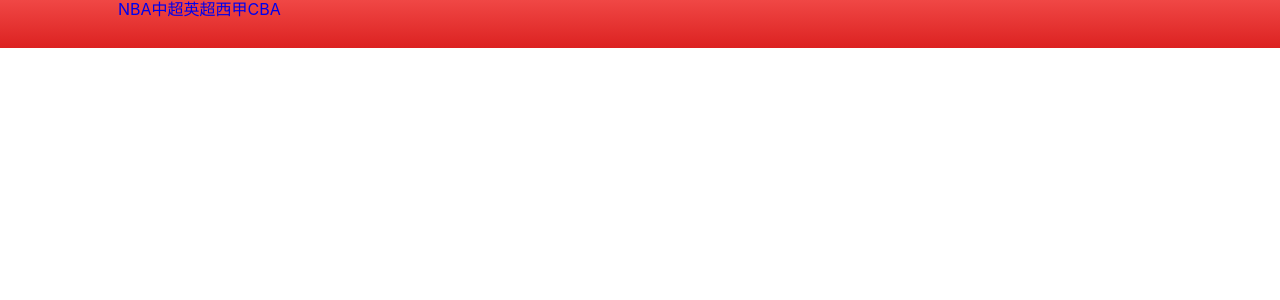
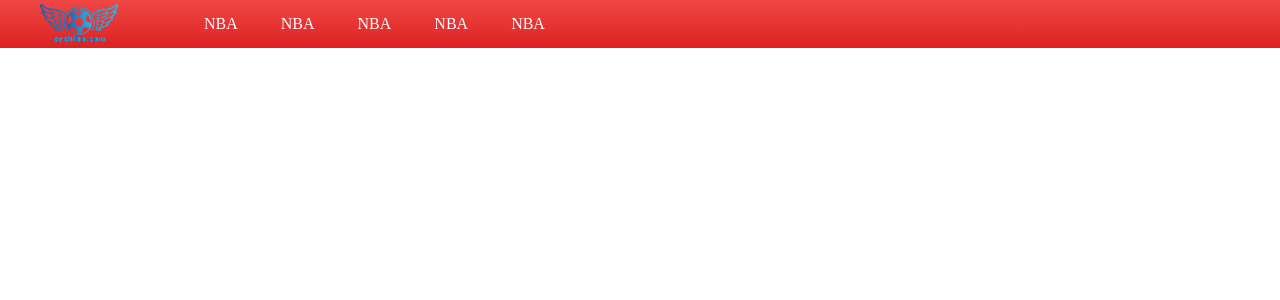
Before and after one commit to Tycalwayslove/ssr_sport_pc, a Nuxt app in the folder vue_ssr_sport/: page / in a window 1280 px wide. Shown: the top 300 px of the page. Built offline with nearby package versions, Linux system fonts and the light colour scheme.

Commit message:
<style> 头部nav

```diff
--- a/vue_ssr_sport/pages/index.vue
+++ b/vue_ssr_sport/pages/index.vue
@@ -4,19 +4,30 @@
       <div class="nav-center">
         <div class="nav-logo">
           <a href="#">
-            <img src alt />
+            <img src="@/assets/img/logo.png" />
           </a>
         </div>
         <div class="nav-list">
-          <a href="#">NBA</a>
-          <a href="#">中超</a>
-          <a href="#">英超</a>
-          <a href="#">西甲</a>
-          <a href="#">CBA</a>
+          <a
+            v-for="(item, index) in navList"
+            :Key="index"
+            :href="item.path"
+            class="active"
+          >
+            {{ item.name }}
+          </a>
         </div>
       </div>
     </div>
-    <div class="nav_top"></div>
+    <div class="nav_top">
+      <a
+        v-for="(item, index) in navList"
+        :Key="index"
+        :href="item.path"
+        class="active"
+      >
+      </a>
+    </div>
     <div class="content"></div>
     <div class="footer"></div>
   </div>
@@ -24,7 +35,33 @@
 
 <script>
 export default {
-  components: {}
+  components: {},
+  data() {
+    return {
+      navList: [
+        {
+          name: 'NBA',
+          path: '/nba'
+        },
+        {
+          name: 'NBA',
+          path: '/nba'
+        },
+        {
+          name: 'NBA',
+          path: '/nba'
+        },
+        {
+          name: 'NBA',
+          path: '/nba'
+        },
+        {
+          name: 'NBA',
+          path: '/nba'
+        }
+      ]
+    }
+  }
 }
 </script>
 
@@ -41,8 +78,46 @@ export default {
       .nav-logo {
         float: left;
         width: 78px;
-        height: 34px;
+        height: 100%;
         margin: 0 auto;
+        & a {
+          display: inline-block;
+          width: 100%;
+          height: 100%;
+        }
+        & img {
+          width: 100%;
+          margin: 4px auto;
+        }
+      }
+      .nav-list {
+        position: relative;
+        float: left;
+        margin-left: 43px;
+        color: #fff;
+        font-size: 18px;
+        font-stretch: 100%;
+        & a {
+          position: relative;
+          float: left;
+          color: #fff;
+          height: 100%;
+          font: 16px/48px 'microsoft yahei';
+          margin-left: 43px;
+        }
+        .active:after {
+          position: absolute;
+          bottom: 0;
+          left: 10px;
+          border: 4px solid transparent;
+          border-bottom: #fff;
+        }
+      }
+      .nav_top {
+        width: 100%;
+        height: 48px;
+        background: black;
+        box-shadow: 0 2px 4px 0 rgba(0, 0, 0, 0.1);
       }
     }
   }
```
Also changed, not shown: vue_ssr_sport/assets/img/logo.png (added).
